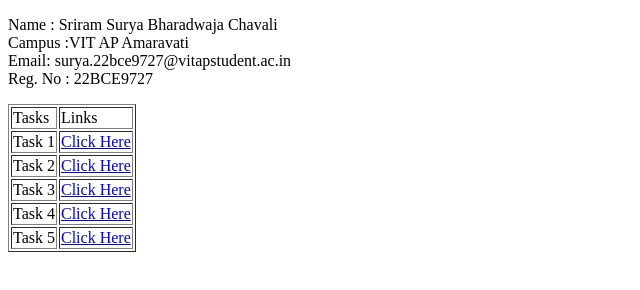
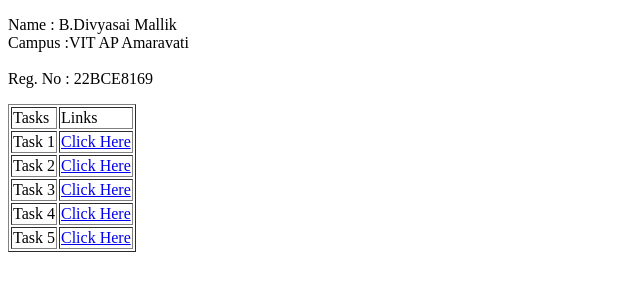
Before and after one commit to B-Mallik/tasks, a plain HTML site: page index.html in a window 1280 px wide. Shown: the whole page, without its empty margins (0-640 px from the left). Drawn offline with Linux system fonts and the light colour scheme.

Commit message:
Update index.html

```diff
--- a/index.html
+++ b/index.html
@@ -11,8 +11,9 @@
 <body>
 
     <table align=" center" border="black" bgbolor=black>
-        <p>Name : Sriram Surya Bharadwaja Chavali <br> Campus :VIT AP Amaravati <br> Email:
-            surya.22bce9727@vitapstudent.ac.in <br>Reg. No : 22BCE9727</p>
+        <p>Name : B.Divyasai Mallik
+ <br> Campus :VIT AP Amaravati <br>
+             <br>Reg. No : 22BCE8169</p>
         <tr>
 
             <td>Tasks</td>
```
